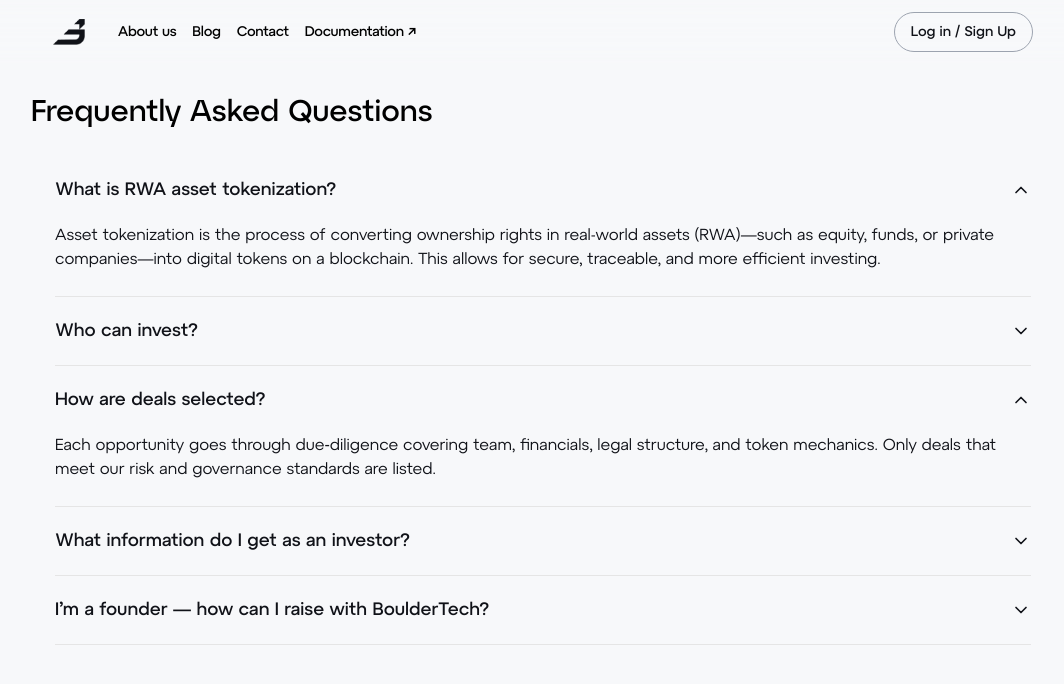
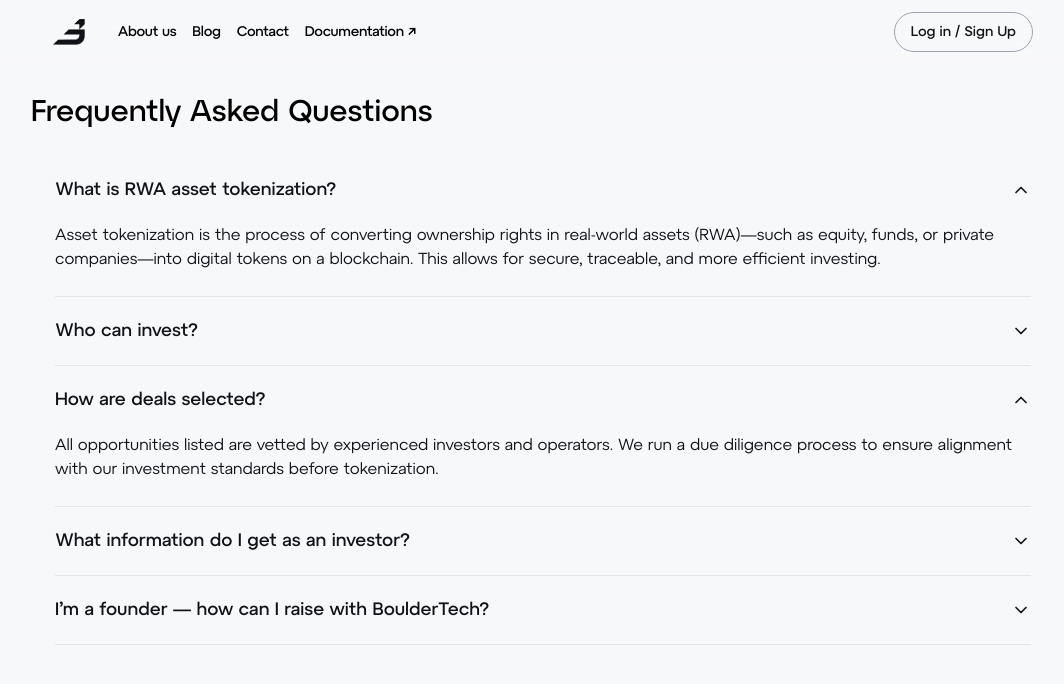
Before and after one commit to boulder-tech/Landing, a Next.js app: page / in a window 1280 px wide. Both pictures are taken after a click on the button "How are deals selected?". Shown: the part 3975-4659 px from the top of the page, without its empty margins (97-1161 px from the left). Built offline with nearby package versions, Linux system fonts and the light colour scheme.

Commit message:
fix: changed faq texts

```diff
--- a/src/components/sections/faq-section.tsx
+++ b/src/components/sections/faq-section.tsx
@@ -14,9 +14,7 @@ const FaqSection = () => {
             <h2 className="sr-only">RWA Tokenization</h2>
             <FaqItem question="What is RWA asset tokenization?" defaultOpen>
               <p>
-                Asset tokenization is the process of converting ownership rights in real-world assets (RWA)—such as equity,
-                funds, or private companies—into digital tokens on a blockchain. This allows for secure, traceable, and more
-                efficient investing.
+                Asset tokenization is the process of converting ownership rights in real-world assets (RWA)—such as equity, funds, or private companies—into digital tokens on a blockchain. This allows for secure, traceable, and more efficient investing.
               </p>
             </FaqItem>
           </div>
@@ -25,8 +23,7 @@ const FaqSection = () => {
           <div className="px-4 md:px-6">
             <FaqItem question="Who can invest?">
               <p>
-                Accredited and eligible investors according to the regulations of their jurisdiction. We perform KYC/AML and
-                compliance checks before enabling investing access.
+                Only accredited investors can participate. Each investor goes through a simple verification process to confirm eligibility in accordance with local regulations.
               </p>
             </FaqItem>
           </div>
@@ -35,8 +32,7 @@ const FaqSection = () => {
           <div className="px-4 md:px-6">
             <FaqItem question="How are deals selected?">
               <p>
-                Each opportunity goes through due‑diligence covering team, financials, legal structure, and token mechanics.
-                Only deals that meet our risk and governance standards are listed.
+                All opportunities listed are vetted by experienced investors and operators. We run a due diligence process to ensure alignment with our investment standards before tokenization.
               </p>
             </FaqItem>
           </div>
@@ -45,8 +41,7 @@ const FaqSection = () => {
           <div className="px-4 md:px-6">
             <FaqItem question="What information do I get as an investor?">
               <p>
-                You’ll receive offering documents, regular updates, NAV/metrics when applicable, and on‑chain transparency of
-                token supply and movements.
+                You receive access to deal documentation, legal structure, token terms, and regular investor updates—including quarterly performance reports where applicable.
               </p>
             </FaqItem>
           </div>
@@ -55,8 +50,7 @@ const FaqSection = () => {
           <div className="px-4 md:px-6">
             <FaqItem question="I’m a founder — how can I raise with BoulderTech?">
               <p>
-                Tell us about your company and funding needs. We’ll assess fit, structure the vehicle, and guide you through
-                tokenization, compliance, and listing.
+                Submit your application through our platform. We review alignment with our investor groups and perform due diligence before structuring and listing the opportunity.
               </p>
             </FaqItem>
           </div>
```
